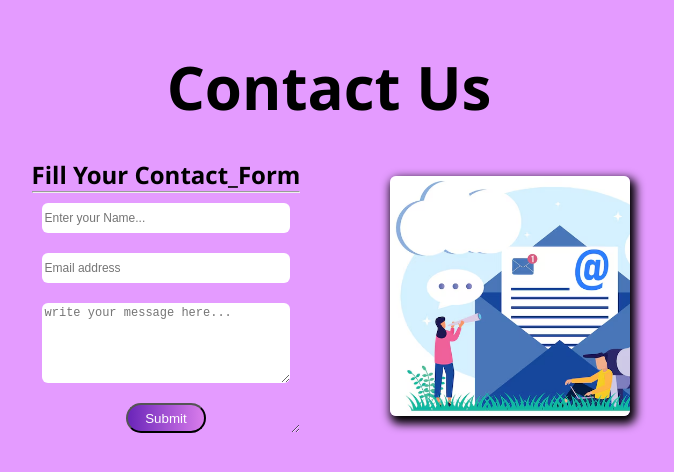
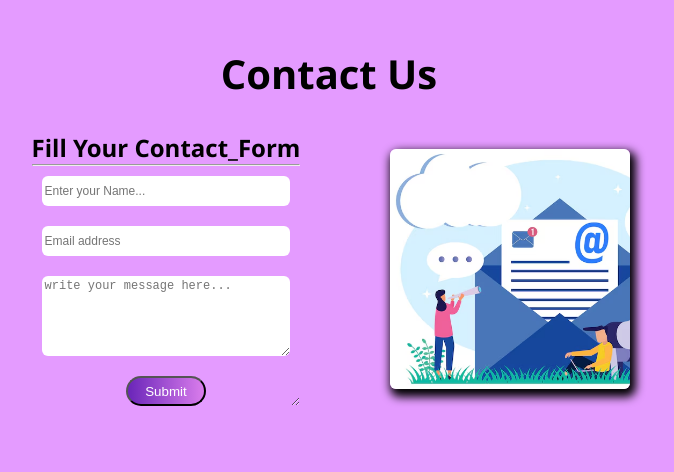
Before and after one commit to NITP23/contact_form, a plain HTML site: page index.html in a window 1280 px wide. Shown: the part 154-626 px from the top of the page, without its empty margins (311-985 px from the left). Drawn offline with Linux system fonts and the light colour scheme; a web font is replaced by a local one.

Commit message:
Update style.css

```diff
--- a/style.css
+++ b/style.css
@@ -11,7 +11,7 @@ body{
 h1{
    text-align: center;
    margin-top: 200px;
-   font-size: 60px;
+   font-size: 40px;
 }
 .main{
 
@@ -92,24 +92,3 @@ html{
         display:none;
     }
 }
-
-/* .container{
-    height: 100vh;
-    width: 50%;
-    display:flex;
-    align-items: center;
-    justify-content: space-evenly;
-}
-input{
-    height: 2rem;
-    width:10rem;
-    border-radius: 10px;
-}
-textarea{
-    height: 4rem;
-    width:10rem;
-    border-radius: 10px;
-    padding-top: 5px;
-    padding-left: 3px;
-}
-b
```
